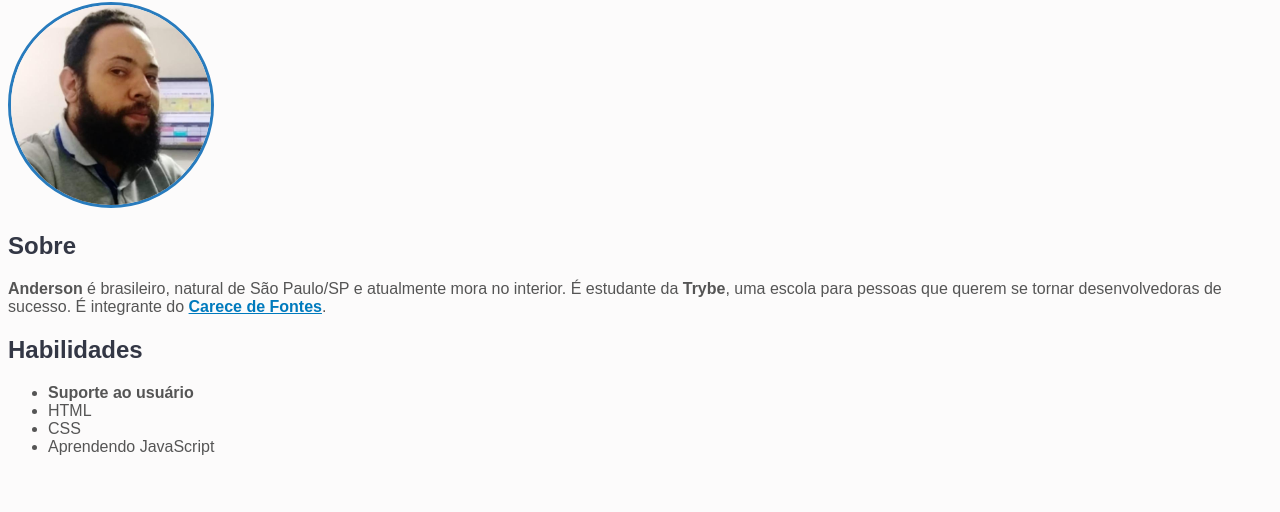
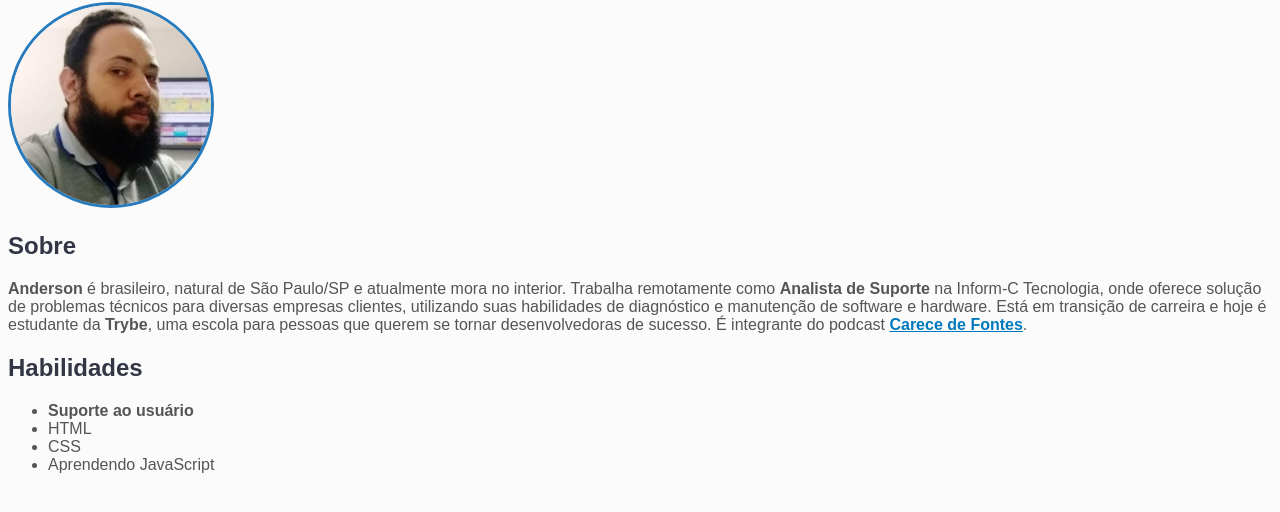
Before and after one commit to andersonssantana/andersonssantana.github.io, a plain HTML site: page index.html in a window 1280 px wide. Shown: the part 194-706 px from the top of the page. Drawn offline with Linux system fonts and the light colour scheme; a web font is replaced by a local one.

Commit message:
Alterado texto na seção Sobre

```diff
--- a/index.html
+++ b/index.html
@@ -20,7 +20,7 @@
     </p>
 
     <h2 class="section" id="sobre">Sobre</h2>
-    <p><strong>Anderson</strong> é brasileiro, natural de São Paulo/SP e atualmente mora no interior. É estudante da <strong>Trybe</strong>, uma escola para pessoas que querem se tornar desenvolvedoras de sucesso. É integrante do <strong><a target="_blank" href="https://carecedefontes.com.br">Carece de Fontes</a></strong>.</p>
+    <p><strong>Anderson</strong> é brasileiro, natural de São Paulo/SP e atualmente mora no interior. Trabalha remotamente como <strong>Analista de Suporte</strong> na Inform-C Tecnologia, onde oferece solução de problemas técnicos para diversas empresas clientes, utilizando suas habilidades de diagnóstico e manutenção de software e hardware. Está em transição de carreira e hoje é estudante da <strong>Trybe</strong>, uma escola para pessoas que querem se tornar desenvolvedoras de sucesso. É integrante do podcast <strong><a target="_blank" href="https://carecedefontes.com.br">Carece de Fontes</a></strong>.</p>
 
     <h2 class="section" id="habilidades">Habilidades</h2>
     <ul>
```
